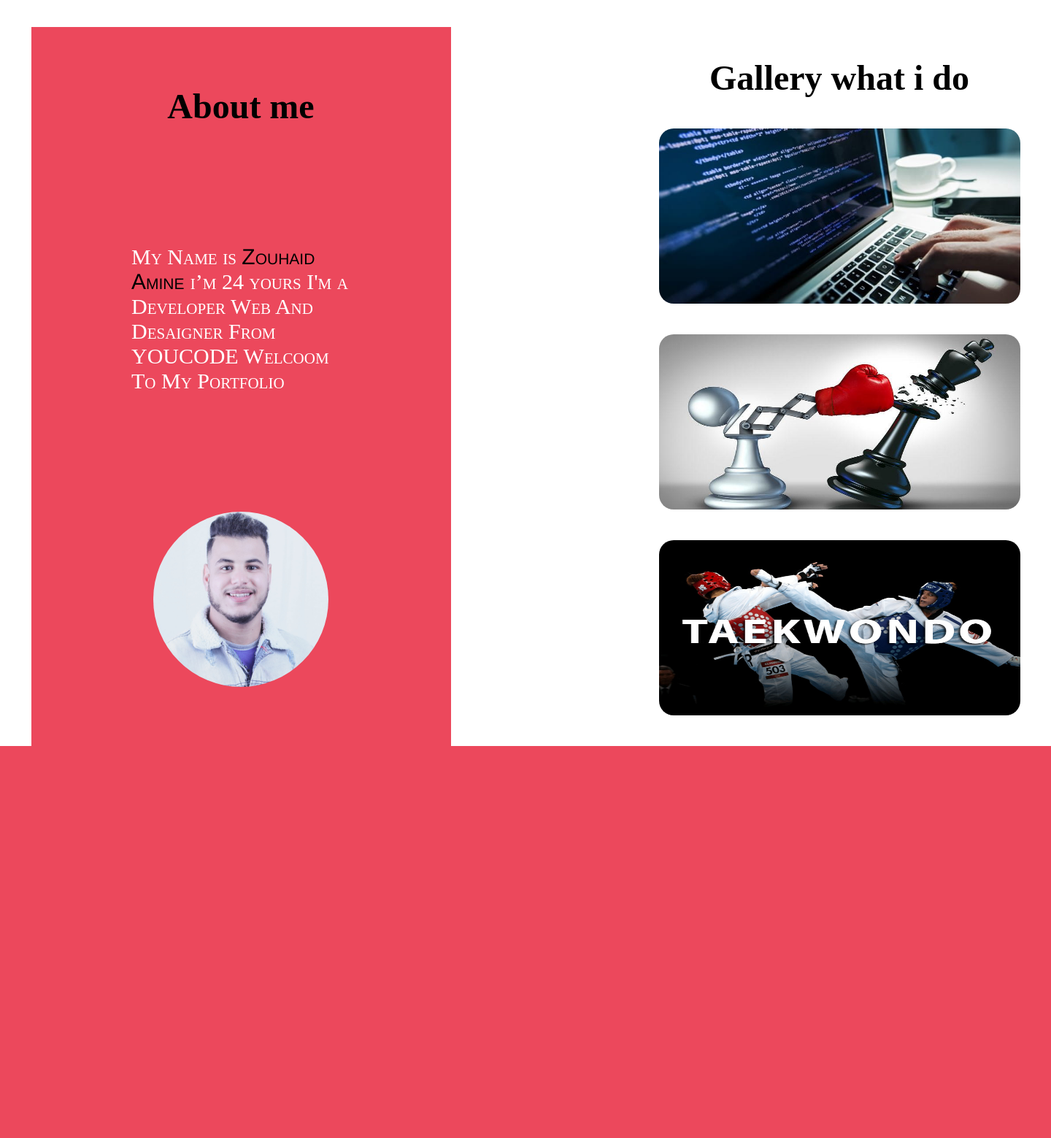
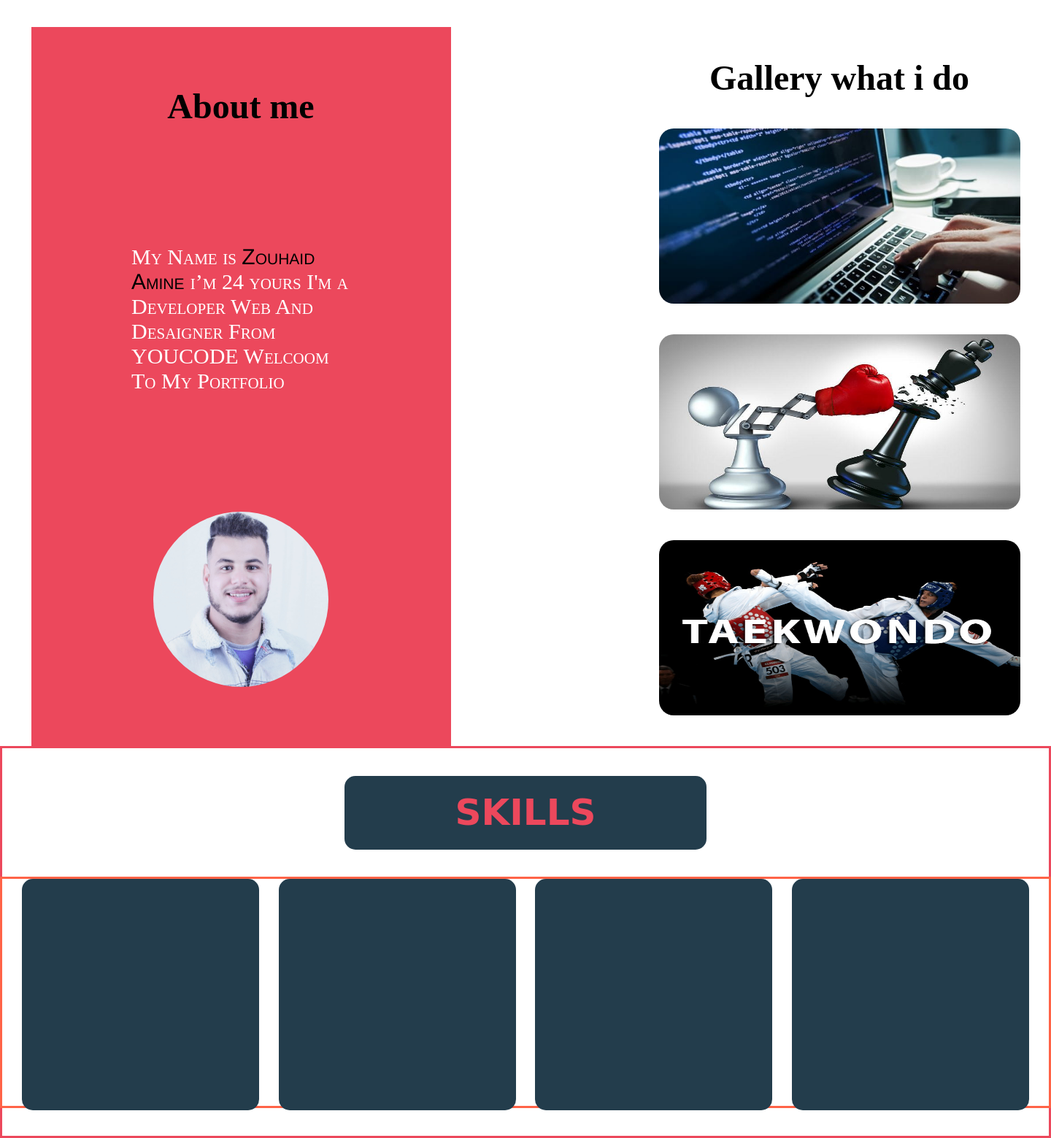
Before and after one commit to aminezouhaid/portfolio-ZOUHAID.AMINE, a PHP site: page /css/portf.html in a window 1440 px wide. Shown: the part 519-2078 px from the top of the page at 73% size. Before the commit the page ends 1541 px from the top, so only its background shows below. Run offline with PHP 8.4, Linux system fonts and the light colour scheme.

Commit message:
modification de section 2 an respensive

```diff
--- a/css/portf.css
+++ b/css/portf.css
@@ -63,27 +63,28 @@ section{
 
     width: auto;
     display: flex;
+    flex-wrap: wrap;
     flex-direction: column;
     justify-content: space-evenly;
     align-items: center;
 
 
 }
-main{
+.maine{
     background-color:  #EC485C;
     margin: 2.5em;
     height: 23.75em;
     width: 84.688em;
     border-radius: 20px;
     display: flex;
-    justify-content: flex-end;
+    justify-content: center;
     align-items: center;
 }
 
 .imagee{
 
-    height: 20em;
-    width: 20em;
+    height: 24em;
+    width: 23em;
     background-image: url(transparent.png);
     background-size: 100% 100%;
 
@@ -93,8 +94,8 @@ main{
 }
 .title3{
 
-    height: 20em;
-    width: 26em;
+    height: 15em;
+    width: 20em;
     display:flex ;
     flex-direction: column;
     justify-content: space-evenly;
@@ -102,10 +103,11 @@ main{
 
 
 }
+
 .twitter{
 
-    height: 20em;
-    width: 26em;
+    height: 15em;
+    width: 20em;
     display: flex;
     justify-content: center;
     align-items: center;
@@ -200,8 +202,57 @@ span{
     border-radius: 120px;
 }
 
+.section2{
+    display: flex;
+    flex-direction: column;
+    justify-content: space-evenly;
+    width: 90em;
+    height: 33.563em;
+    border: #EC485C solid;
+    align-items: center;
 
+}
+.skiils{
+width: 31em;
+height: 6.313em;
+background-color: #233D4C;
 
+display: flex;
+justify-content: center;
+align-items: center;
+border-radius: 15px;
+}
+h5{
+    font-size: 50px;
+    color:  #EC485C;
+    font-family:cursive;
+}
+.my4skills{
+    height: 19.813em;
+    width:90em ;
+    border: tomato solid;
+    display: flex;
+    justify-content: space-evenly;
+}
+
+.skils1{
+    width: 20.313em;
+    height: 19.813em;
+    background-color:#233D4C ;
+    border-radius: 15px;
+}
+.skils2{   width: 20.313em;
+    height: 19.813em;
+    background-color:#233D4C ;
+    border-radius: 15px;}
+.skils3{  width: 20.313em;
+    height: 19.813em;
+    background-color:#233D4C ;
+    border-radius: 15px;}
+.skils4{  width: 20.313em;
+    height: 19.813em;
+    background-color:#233D4C ;
+    border-radius: 15px;}
 
 @media(max-width:48em) {
 
--- a/css/portf.html
+++ b/css/portf.html
@@ -28,7 +28,7 @@
 
     </header>
     <section class="section1">
-        <main>
+      <div class="maine">
             <div class="imagee"></div>
             <div class="title3">
 
@@ -45,20 +45,20 @@
 
             <div class="twitter"> <img class="image1" src="23931.png" alt=""></div>
 
-        </main>
+      </div>
         <div class="aboutandgallery">
             <div class="aboutme">
                 <h2>About me </h2>
                 <p class="parag">My Name is <span>Zouhaid Amine </span> i’m 24 yours
                     I'm a Developer Web And Desaigner From
                     YOUCODE Welcoom To My Portfolio
-                    </p>
+                </p>
                 <img class="image31" src="22.jfif" alt="">
             </div>
             <div class="gallery">
                 <h2> Gallery what i do </h2>
                 <img class="imahe21" src="jj.jpeg" alt="coding">
-                <img   class="image22" src="hh.jfif" alt="shetrange">
+                <img class="image22" src="hh.jfif" alt="shetrange">
                 <img class="image23" src="s-combat-taekwondo.jpg" alt="taekwondo">
 
             </div>
@@ -67,6 +67,28 @@
 
 
     </section>
+    <div class="section2">
+
+        <div class="skiils">  <h5> SKILLS</h5>  </div>
+        <div class="my4skills">
+            <div class="skils1"></div>
+            <div class="skils2"></div>
+            <div class="skils3"></div>
+            <div class="skils4"></div>
+        </div>
+
+
+
+
+
+
+
+
+
+
+
+
+    </div>
 
 
 
```
